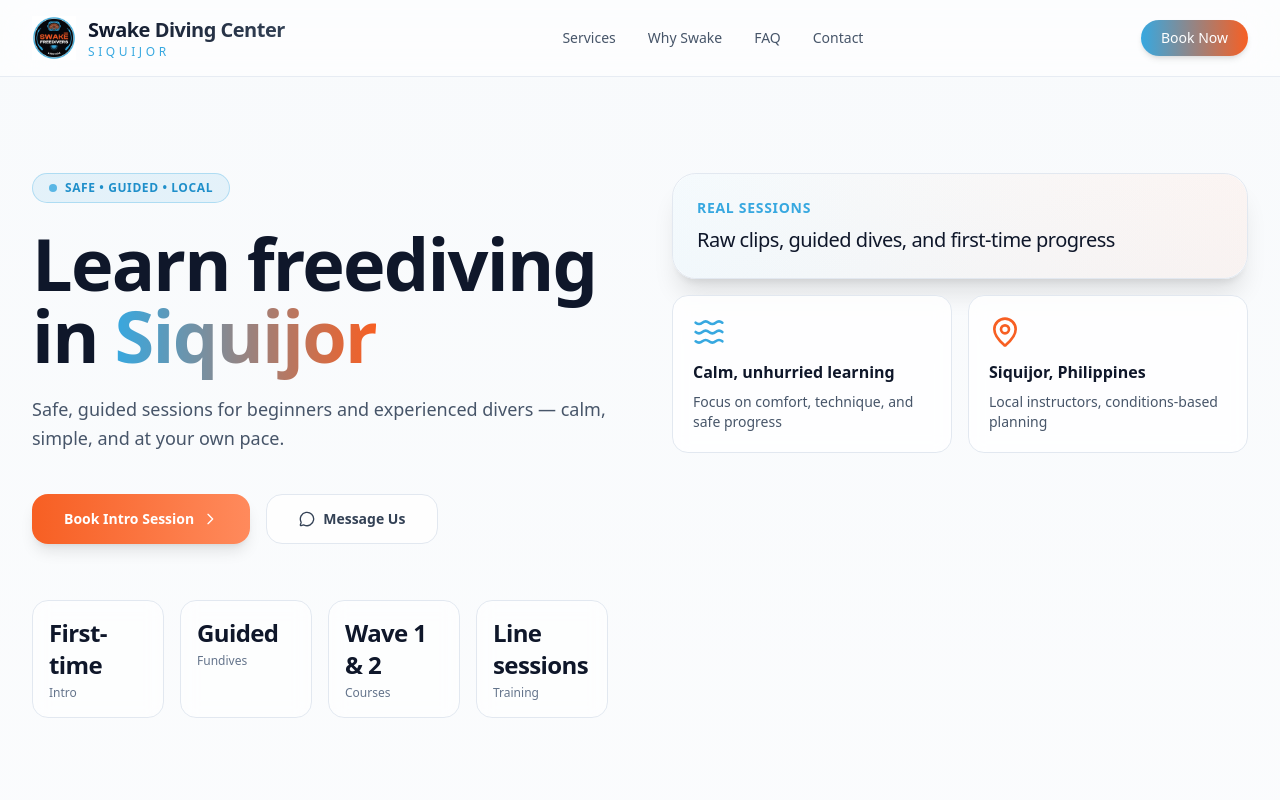
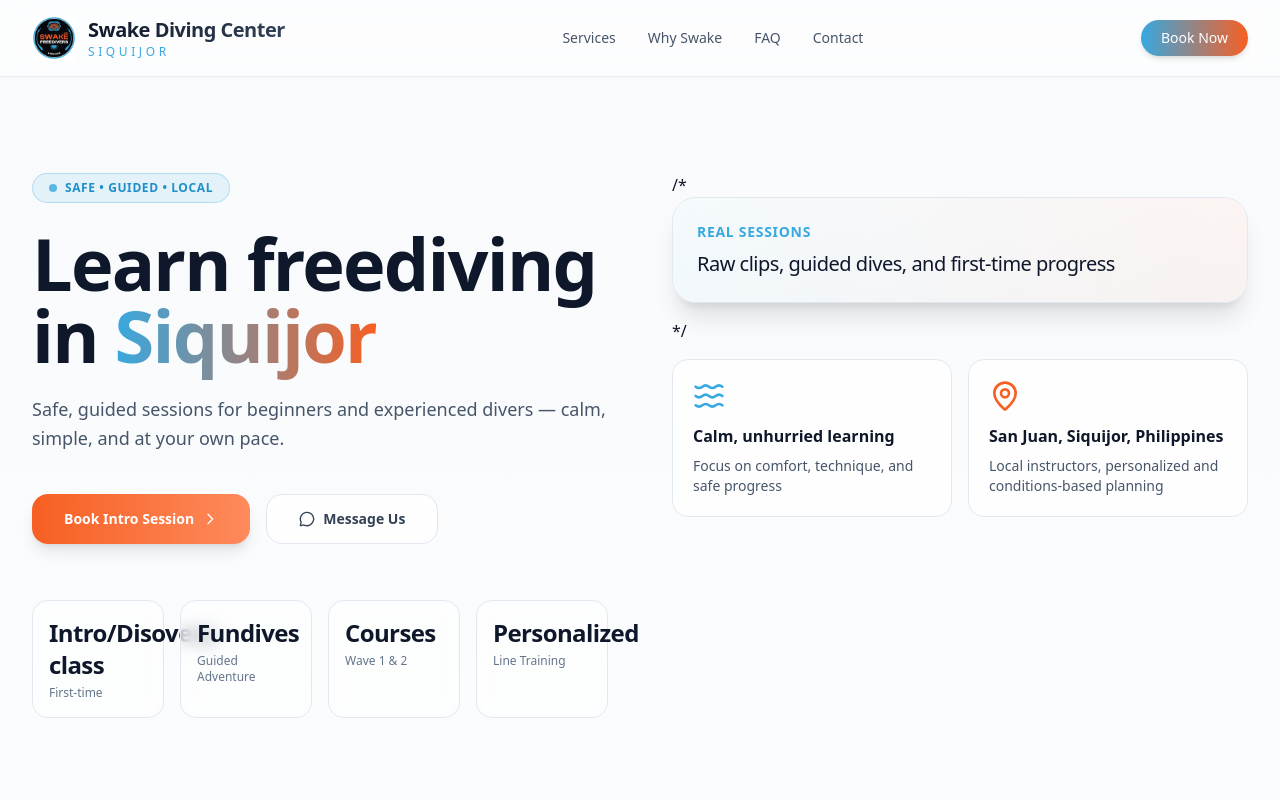
Before and after one commit to cbmserino-cyber/swake-diving-center, a Next.js app: page / in a window 1280 px wide. Shown: the top 800 px of the page. Built offline with nearby package versions, Linux system fonts and the light colour scheme.

Commit message:
Update swake-website.tsx

```diff
--- a/components/swake-website.tsx
+++ b/components/swake-website.tsx
@@ -16,6 +16,32 @@ function InstagramIcon(props: React.SVGProps<SVGSVGElement>) {
       <rect x="2" y="2" width="20" height="20" rx="5" ry="5" />
       <path d="M16 11.37a4 4 0 1 1-2.74-3.81 4 4 0 0 1 2.74 3.81z" />
       <line x1="17.5" y1="6.5" x2="17.51" y2="6.5" />
+    </svg>
+  );
+}
+
+function FacebookIcon(props: React.SVGProps<SVGSVGElement>) {
+  return (
+    <svg
+      viewBox="0 0 24 24"
+      fill="currentColor"
+      aria-hidden="true"
+      {...props}
+    >
+      <path d="M22 12a10 10 0 1 0-11.6 9.9v-7H7.9V12h2.5V9.8c0-2.5 1.5-3.9 3.8-3.9 1.1 0 2.2.2 2.2.2v2.4h-1.3c-1.3 0-1.7.8-1.7 1.6V12h2.9l-.5 2.9h-2.4v7A10 10 0 0 0 22 12z" />
+    </svg>
+  );
+}
+
+function MessengerIcon(props: React.SVGProps<SVGSVGElement>) {
+  return (
+    <svg
+      viewBox="0 0 24 24"
+      fill="currentColor"
+      aria-hidden="true"
+      {...props}
+    >
+      <path d="M12 2C6.5 2 2 6.1 2 11.1c0 2.9 1.5 5.5 3.9 7.3V22l3.3-1.8c.9.3 1.9.5 2.8.5 5.5 0 10-4.1 10-9.1S17.5 2 12 2zm1 12.5-2.6-2.8-5 2.8 5.6-6 2.6 2.8 5-2.8-5.6 6z" />
     </svg>
   );
 }
@@ -193,10 +219,10 @@ export function SwakeWebsite() {
                 {/* Stats Cards */}
                 <div className="grid grid-cols-2 gap-4 pt-8 sm:grid-cols-4">
                   {[
-                    { label: "Intro", value: "First-time" },
-                    { label: "Fundives", value: "Guided" },
-                    { label: "Courses", value: "Wave 1 & 2" },
-                    { label: "Training", value: "Line sessions" },
+                    { label: "First-time", value: "Intro/Disovery class" },
+                    { label: "Guided Adventure", value: "Fundives" },
+                    { label: "Wave 1 & 2", value: "Courses" },
+                    { label: "Line Training", value: "Personalized" },
                   ].map((item) => (
                     <div key={item.label} className="group rounded-2xl border border-slate-200 bg-white/60 p-4 backdrop-blur transition-all hover:border-[#37A8E0]/40 hover:shadow-md">
                       <p className="text-2xl font-bold tracking-tight">{item.value}</p>
@@ -208,7 +234,7 @@ export function SwakeWebsite() {
 
               {/* Hero Right Side */}
               <div className="relative">
-                <div className="grid gap-4">
+                /*<div className="grid gap-4">
                   <div className="relative rounded-3xl border border-slate-200 bg-gradient-to-br from-white/95 to-slate-50/95 p-6 shadow-xl backdrop-blur">
                     <div className="absolute inset-0 rounded-3xl bg-gradient-to-r from-[#37A8E0]/5 to-[#F75F23]/5" />
                     <p className="relative text-sm font-semibold uppercase tracking-wider text-[#37A8E0]">
@@ -217,7 +243,7 @@ export function SwakeWebsite() {
                     <p className="relative mt-2 text-xl font-medium tracking-tight">
                       Raw clips, guided dives, and first-time progress
                     </p>
-                  </div>
+                  </div>*/
 
                   <div className="grid gap-4 sm:grid-cols-2">
                     <div className="rounded-2xl border border-slate-200 bg-white/80 p-5 backdrop-blur transition-all hover:shadow-md">
@@ -230,9 +256,9 @@ export function SwakeWebsite() {
 
                     <div className="rounded-2xl border border-slate-200 bg-white/80 p-5 backdrop-blur transition-all hover:shadow-md">
                       <MapPin className="h-8 w-8 text-[#F75F23] mb-3" />
-                      <p className="font-semibold">Siquijor, Philippines</p>
+                      <p className="font-semibold">San Juan, Siquijor, Philippines</p>
                       <p className="mt-2 text-sm text-slate-600">
-                        Local instructors, conditions-based planning
+                        Local instructors, personalized and conditions-based planning
                       </p>
                     </div>
                   </div>
@@ -492,6 +518,15 @@ export function SwakeWebsite() {
                     WhatsApp
                   </a>
                   <a
+                    href="https://www.messenger.com/t/115348667850263"
+                    target="_blank"
+                    rel="noopener noreferrer"
+                    className="inline-flex items-center gap-2 rounded-2xl border border-slate-200 bg-white/80 px-8 py-3.5 text-sm font-semibold text-slate-700 transition-all hover:border-[#0084FF] hover:text-[#0084FF] hover:bg-white hover:shadow-md"
+                  >
+                    <MessengerIcon className="h-5 w-5 text-[#0084FF]" />
+                    Messenger
+                  </a>
+                  <a
                     href="https://www.instagram.com/swakefreedivers_siquijor/"
                     className="inline-flex items-center gap-2 rounded-2xl border border-slate-200 bg-white/80 px-8 py-3.5 text-sm font-semibold text-slate-700 transition-all hover:border-slate-300 hover:bg-white hover:shadow-md"
                   >
@@ -506,11 +541,22 @@ export function SwakeWebsite() {
                 <div className="mt-6 space-y-4 text-sm text-slate-600">
                   <div className="flex items-start gap-3">
                     <MapPin className="w-4 h-4 mt-0.5 text-[#37A8E0]" />
-                    <span>Siquijor, Philippines</span>
+                    <span>San Juan, Siquijor, Philippines</span>
                   </div>
                   <div className="flex items-start gap-3">
                     <InstagramIcon className="w-4 h-4 mt-0.5 text-[#37A8E0]" />
                     <span>@swakefreedivers_siquijor</span>
+                  </div>
+                  <div className="flex items-start gap-3">
+                    <FacebookIcon className="w-4 h-4 mt-0.5 text-[#1877F2]" />
+                    <a
+                      href="https://www.facebook.com/SwakeFD"
+                      target="_blank"
+                      rel="noopener noreferrer"
+                      className="hover:text-[#1877F2] transition-colors"
+                    >
+                      Swake Freedivers
+                    </a>
                   </div>
                   <div className="flex items-start gap-3">
                     <MessageCircle className="w-4 h-4 mt-0.5 text-[#37A8E0]" />
```
